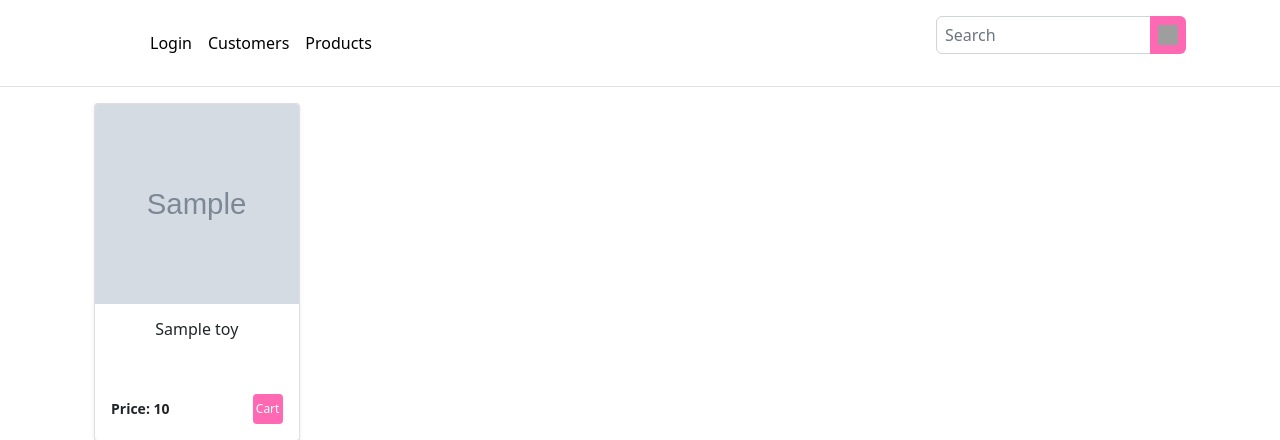
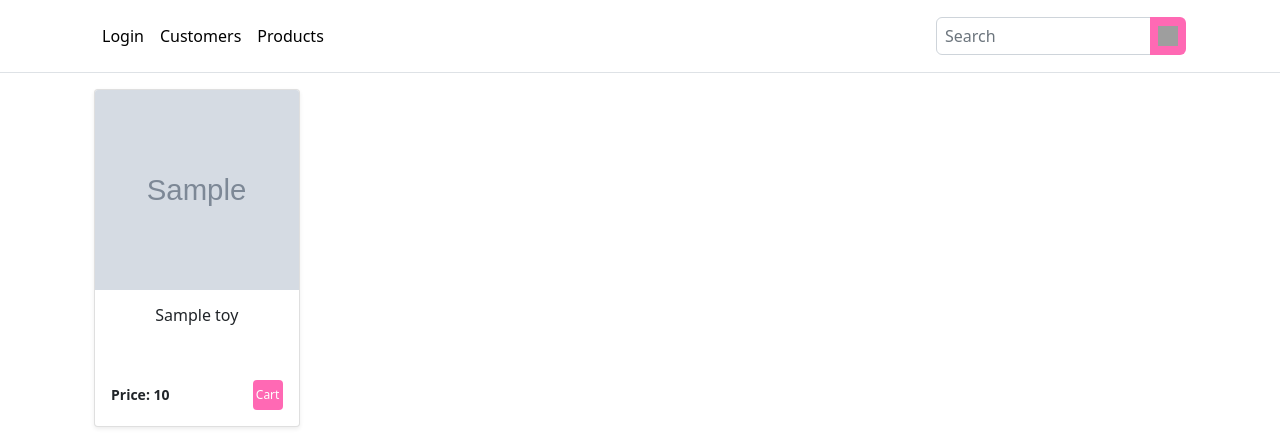
Before and after one commit to annqine/ToyShop, a PHP site: page / in a window 1280 px wide. Shown: the top 440 px of the page. Run offline with PHP 8.4, Linux system fonts and the light colour scheme; tables that the repository leaves empty or names only in its code hold one stand-in row (values such as "Sample post"); grey boxes marked "Sample" are stand-in pictures; grey boxes are pictures that could not be loaded.

Commit message:
adding details

```diff
--- a/app/Views/header.php
+++ b/app/Views/header.php
@@ -12,11 +12,11 @@
   <header class="p-3 mb-3 border-bottom">
     <div class="container">
       <div class="d-flex flex-wrap align-items-center justify-content-between">
-        <a href="/" class="d-flex align-items-center mb-2 mb-lg-0 link-body-emphasis text-decoration-none">
+        <!-- <a href="/" class="d-flex align-items-center mb-2 mb-lg-0 link-body-emphasis text-decoration-none">
           <svg class="bi me-2" width="40" height="32" role="img" aria-label="Bootstrap">
             <use xlink:href="#bootstrap"></use>
           </svg>
-        </a>
+        </a> -->
 
         <ul class="nav col-12 col-lg-auto me-lg-auto mb-2 justify-content-center mb-md-0">
           <li><a href="/admin" class="nav-link px-2 link-body-emphasis">Login</a></li>
@@ -25,7 +25,7 @@
         </ul>
 
         <div class="d-flex align-items-center">
-          <form class="input-group mb-3 search-group" method="get" action="/search">
+          <form class="input-group search-group" method="get" action="/search">
             <input type="text" name="query" class="form-control" placeholder="Search" aria-label="Search">
             <button class="btn btn-search" type="submit">
               <img src="/images/search-icon.png" alt="Search">
```
